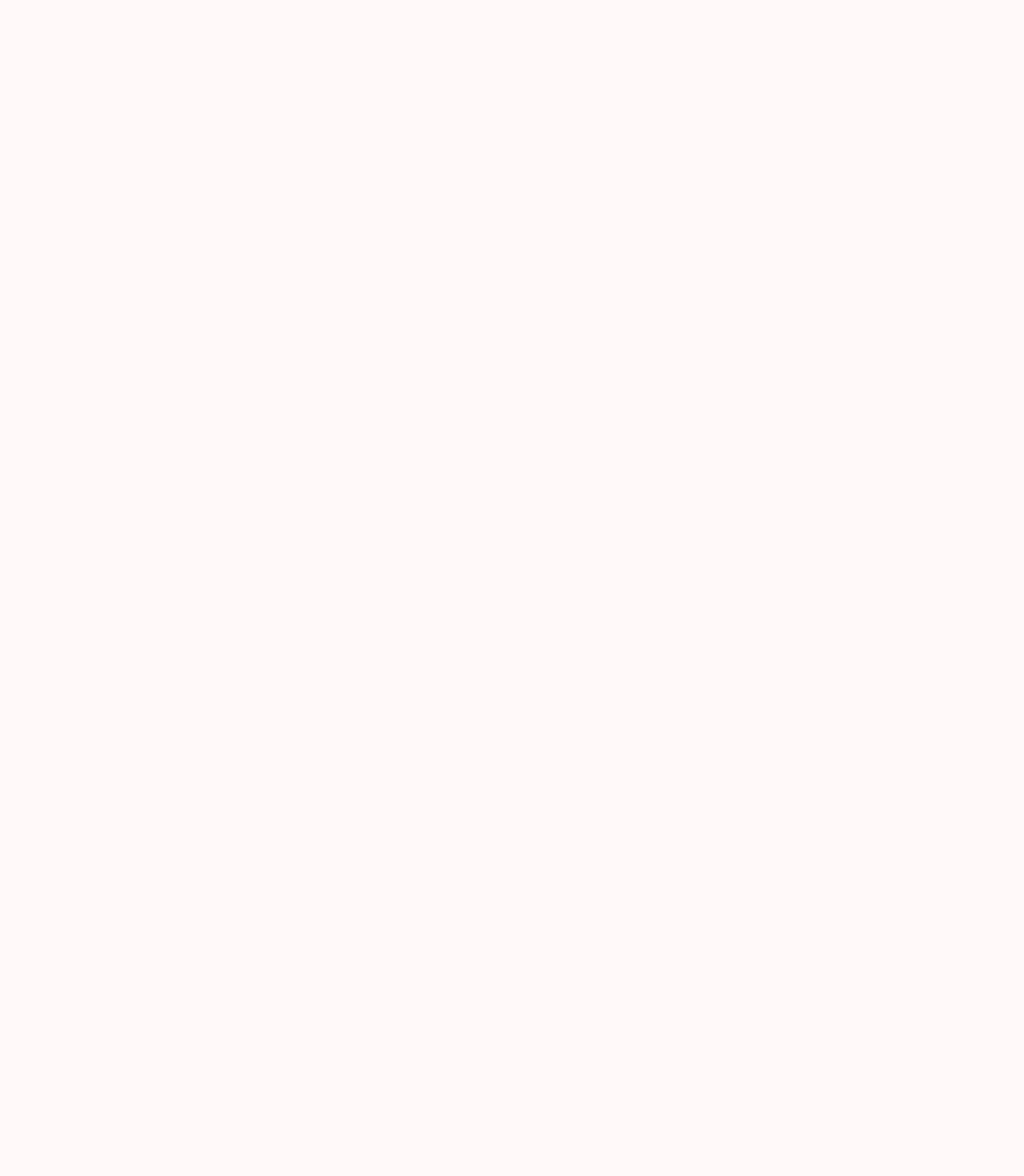
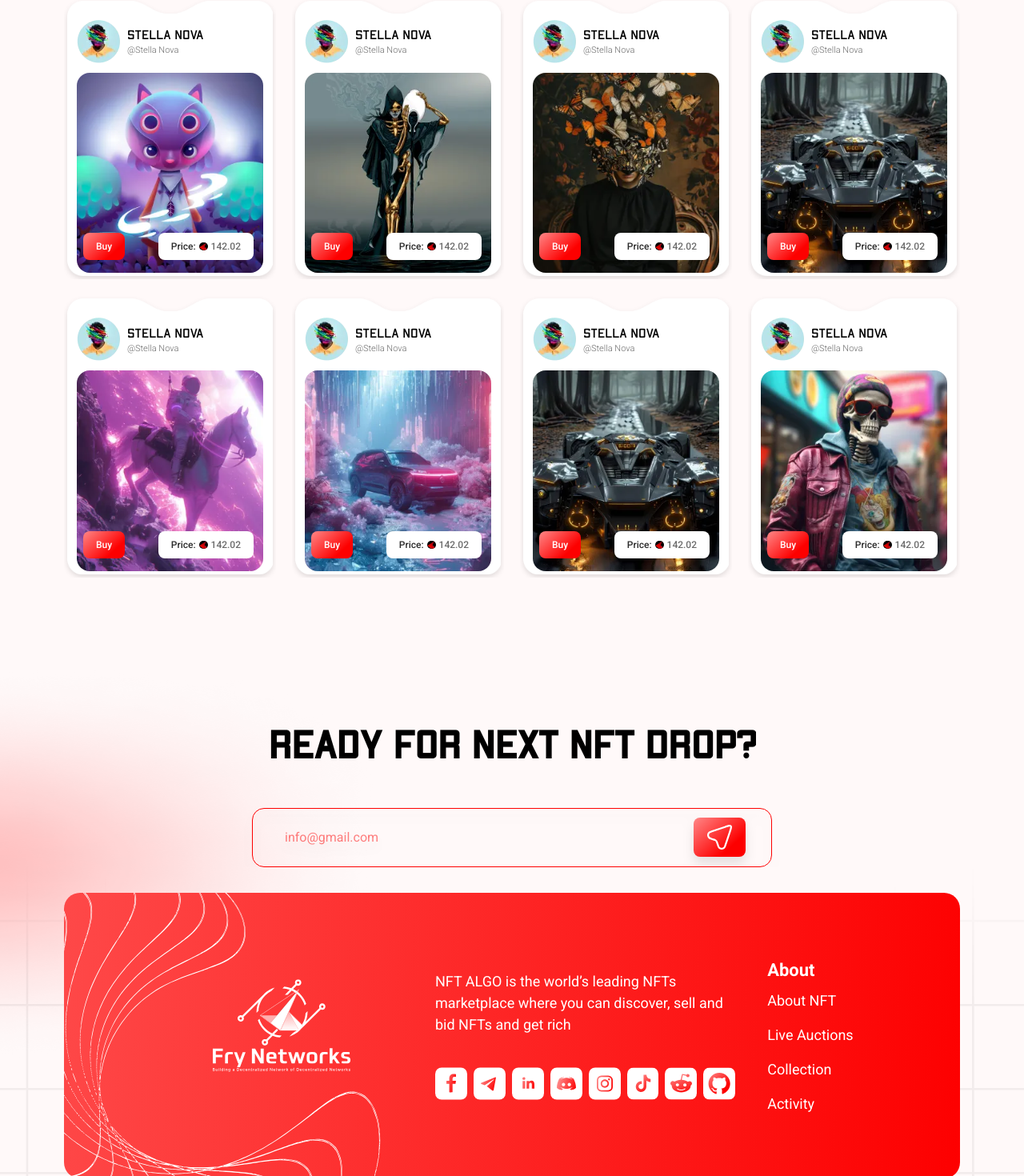
Before and after one commit to tahir-rafique/NFT-ALGO, a React (Vite) app: page /nft-detail-pixacio in a window 1280 px wide. Before the commit this address had no page. Shown: the part 1330-2800 px from the top of the page at 80% size. Before the commit the page ends 800 px from the top, so only its background shows below. Built offline with nearby package versions, Linux system fonts and the light colour scheme.

Commit message:
footer responsiness issue fixed

```diff
--- a/src/App.jsx
+++ b/src/App.jsx
@@ -45,7 +45,7 @@ const App = () => {
 
 
         {/* Route: NFT Detail Pixacio */}
-        <Route path="/NFTdetail" element={<NFTdetailpixacio />} />
+        <Route path="/nft-detail-pixacio" element={<NFTdetailpixacio />} />
 
 
         {/* Route: Top Seller Page */}
--- a/src/components/Footer.jsx
+++ b/src/components/Footer.jsx
@@ -25,7 +25,7 @@ const Footer = () => {
 
       {/* footer */}
       <div className="flex justify-center  relative z-50">
-        <div className="container mx-auto  max-sm:px-5 sm:px-12 lg:px-20 lg:py-5 pb-4 pt-20 flex flex-col gap-8">
+        <div className="container mx-auto  max-sm:px-5 sm:px-12 lg:px-20 lg:py-5 pb-4 pt-10 lg:pt-20 flex flex-col gap-8">
 
           {/* footer top */}
           <div className="flex flex-col justify-center items-center gap-4 xl:gap-10">
--- a/src/components/Navbar.jsx
+++ b/src/components/Navbar.jsx
@@ -39,7 +39,7 @@ const Navbar = () => {
     const navigate = useNavigate();
 
     return (
-        <nav className="flex justify-center">
+        <nav className="flex justify-center ">
             <div className="container mx-auto max-sm:px-5 sm:px-8 lg:px-20 py-4">
                 <div className="absolute left-0 top-0 z-0">
                     <img src={topGridLeft} alt="" />
--- a/src/pages/NFTdetailpixacio.jsx
+++ b/src/pages/NFTdetailpixacio.jsx
@@ -99,8 +99,7 @@ const NFTdetailpixacio = () => {
         <>
             <Navbar />
             <div className='flex justify-center'>
-
-                <div className='container mx-auto bg-frame max-sm:px-5 sm:px-12 lg:px-20 pt-20 pb-4'>
+                <div className='container mx-auto bg-frame max-sm:px-5 sm:px-12 lg:px-20 pt-5 lg:pt-20 pb-4'>
                     {/* Hero Wraper */}
                     <div className='xl:flex-row flex flex-col  gap-10 justify-between'>
 
@@ -590,7 +589,7 @@ const NFTdetailpixacio = () => {
                     </div>
 
                     {/* More From The Collection Wraper */}
-                    <div className=" flex flex-col max-sm:items-center  gap-4 lg:gap-10 py-20">
+                    <div className=" flex flex-col max-sm:items-center  gap-4 lg:gap-10 py-5 lg:py-20">
                         <h2>More from this collection</h2>
                         <div className='grid max-sm:grid-cols-1 max-lg:grid-cols-2 max-xl:grid-cols-3 xl:grid-cols-4 gap-5'>
                             {
```
